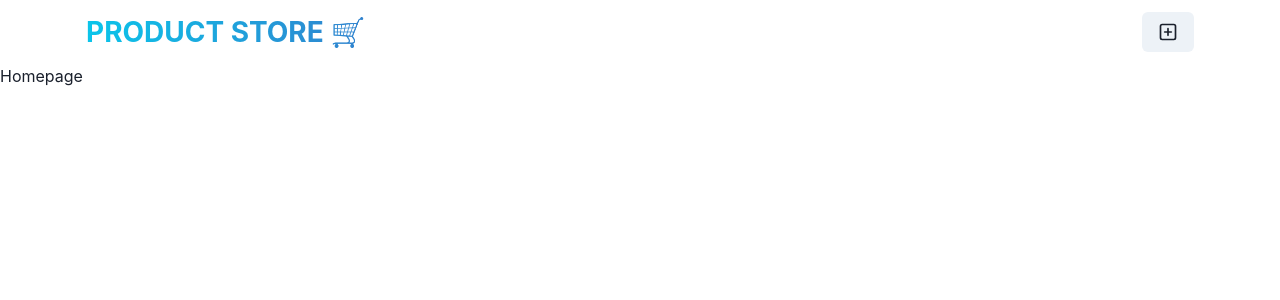
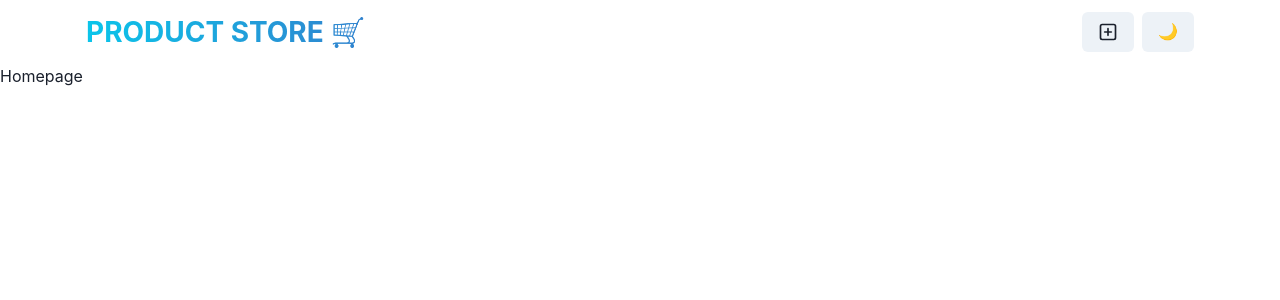
Before and after one commit to edisonmalasan/Product-Store-CRUD, a React (Vite) app in the folder FrontEnd/: page / in a window 1280 px wide. Shown: the top 300 px of the page. Built offline with nearby package versions, Linux system fonts and the light colour scheme.

Commit message:
added dark and light mode button

```diff
--- a/FrontEnd/src/components/Navbar.jsx
+++ b/FrontEnd/src/components/Navbar.jsx
@@ -1,8 +1,10 @@
 import { PlusSquareIcon } from '@chakra-ui/icons';
-import { Button, Container, Flex, HStack, Text } from '@chakra-ui/react';
+import { Button, Container, Flex, HStack, Text, useColorMode } from '@chakra-ui/react';
 import { Link } from 'react-router-dom';
 
 const Navbar = () => {
+  const {colorMode, toggleColorMode } = useColorMode();
+
   return (
     <Container maxW={"1140px"} px={4}>
       <Flex
@@ -32,7 +34,9 @@ const Navbar = () => {
               <PlusSquareIcon fontSize={"20"} />
             </Button>
           </Link>
-
+          <Button onClick={toggleColorMode}>
+            {colorMode === "light" ? "🌙" : "☀️"}
+          </Button>
         </HStack>
       </Flex>
     </Container>
```
